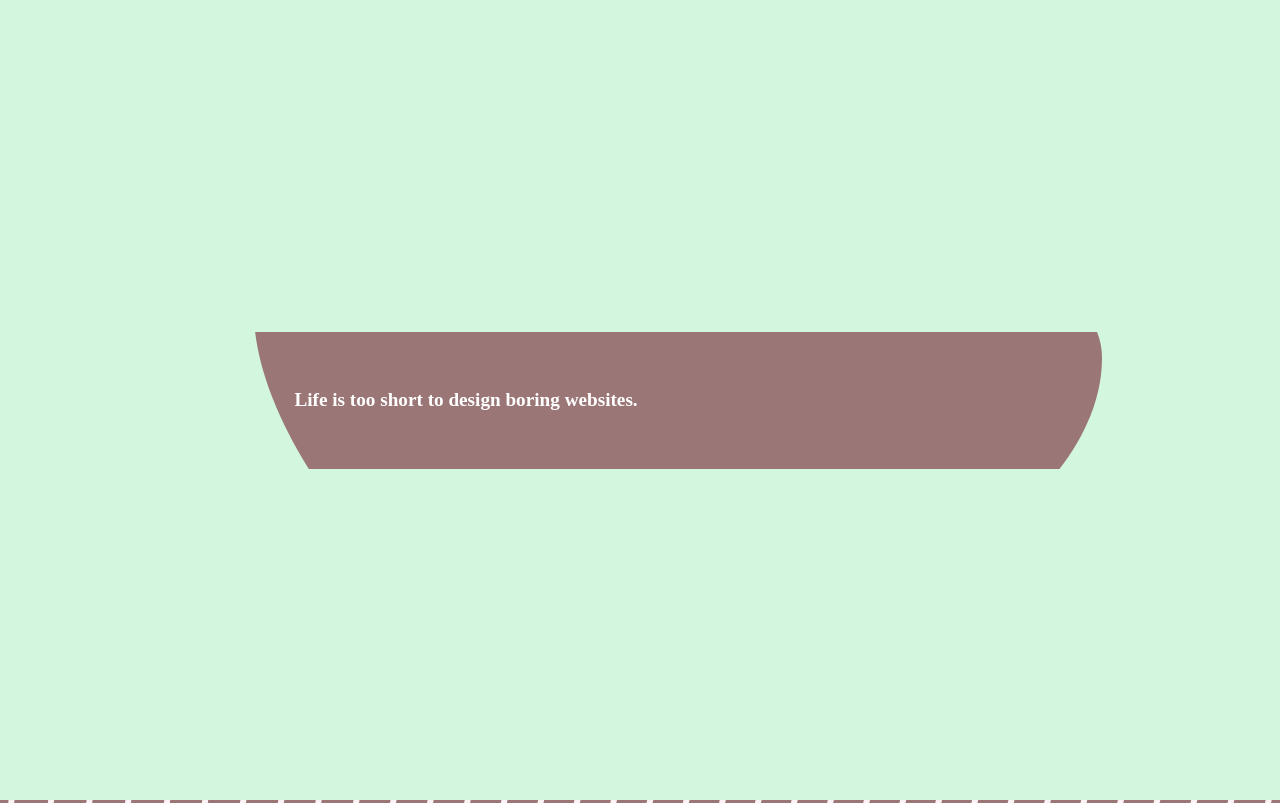
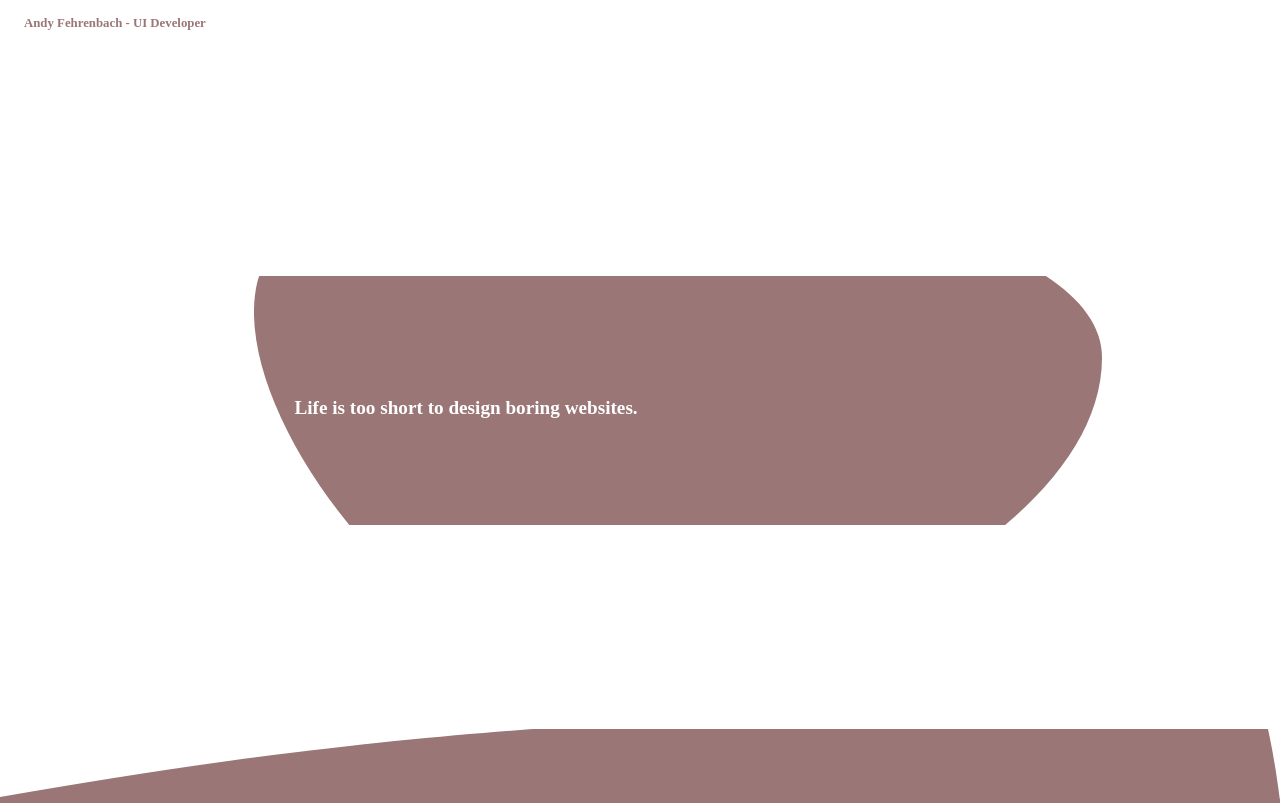
Before and after one commit to andyfehrenbach/site-2023, a website built with Parcel: page index.html in a window 1280 px wide. Shown: the top 803 px of the page. Built offline with nearby package versions, Linux system fonts and the light colour scheme; a web font is replaced by a local one.

Commit message:
added pull tab

```diff
--- a/index.html
+++ b/index.html
@@ -13,8 +13,9 @@
     <title>Andy Fehrenbach | User interface developer</title>
 </head>
 <body>
+    <h1 class="heading-text">Andy Fehrenbach - UI Developer</h1>
+    <div class="pull-tab"></div>
     <div class="background"></div>
-    <h1 class="sr-only">Andy Fehrenbach - User Interface Developer</h1>
     <section class="flow-text">
         <h2>Life is too short to design boring websites.</h2>
     </section>
--- a/style.css
+++ b/style.css
@@ -10,17 +10,24 @@ body {
     font-weight: 300;
     font-size: 0.5rem;
     position: relative;
-    background-color: #d2f7de;
+    /* background-color: #d2f7de; */
+}
+
+.pull-tab {
+    background: url('pull-tab.svg') center bottom no-repeat;
+    background-size: cover;
+    padding: 2.2rem;
+    margin-top: calc(100vh - 6.4rem);
 }
 
 .background {
     background: var(--background-color);
     background-image: url("line-art-01.svg");
     background-size: cover;
-    background-position: center;
+    background-position: center 150vh;
     background-repeat: no-repeat;
     height: 7000px;
-    margin-top: 100vh;
+    padding-top: 100vh;
 }
 
 .sr-only {
@@ -52,7 +59,7 @@ body {
     left: 53%;
     transform: translate(-50%, -50%);
     font-weight: 300;
-    padding: 2.5rem;
+    padding: 6.5rem 2.5rem 5.5rem;
     line-height: 1.3;
     font-size: 0.8rem;
     background: url('round-blob.svg') center center no-repeat;
@@ -64,4 +71,10 @@ body {
     font-family: 'yatra one';
 }
 
-.st0{stroke:#000000;stroke-width:2;stroke-miterlimit:10;}
+.heading-text {
+    color: var(--background-color);
+    z-index: 1;
+    font-size: 0.8rem;
+    margin-top: 1rem;
+    margin-left: 1.5rem;
+}
```
Also changed, not shown: dist/index.html, dist/pull-tab.6766a4eb.svg (added), pull-tab.svg (added), 3 other files.
